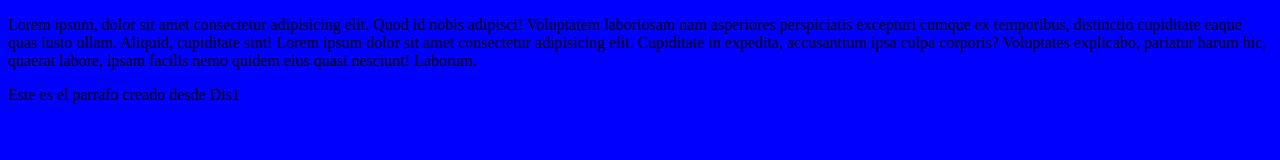
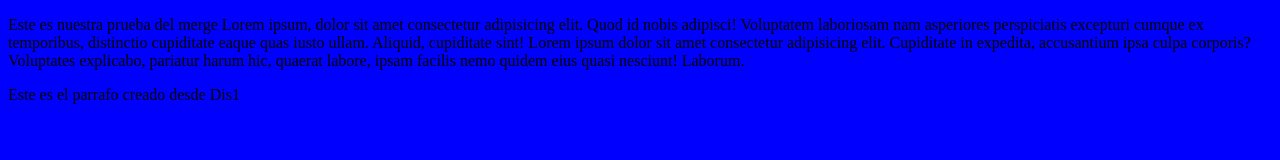
Before and after one commit to JulioAburto/EmpresaB, a plain HTML site: page index.html in a window 1280 px wide. Drawn offline with Linux system fonts and the light colour scheme.

Commit message:
Modificacion de primer parrafo

```diff
--- a/index.html
+++ b/index.html
@@ -5,19 +5,19 @@
 		<meta http-equiv="X-UA-Compatible" content="IE=edge" />
 		<meta name="viewport" content="width=device-width, initial-scale=1.0" />
 		<title>Document</title>
-        <link rel="stylesheet" href="/css/estilo.css">
-        <script src="/js/cod.js"></script>
+		<link rel="stylesheet" href="/css/estilo.css" />
+		<script src="/js/cod.js"></script>
 	</head>
 	<body>
 		<p>
-			Lorem ipsum, dolor sit amet consectetur adipisicing elit. Quod id nobis adipisci! Voluptatem
-			laboriosam nam asperiores perspiciatis excepturi cumque ex temporibus, distinctio cupiditate
-			eaque quas iusto ullam. Aliquid, cupiditate sint!
-            Lorem ipsum dolor sit amet consectetur adipisicing elit. Cupiditate in expedita, accusantium ipsa culpa corporis? Voluptates explicabo, pariatur harum hic, quaerat labore, ipsam facilis nemo quidem eius quasi nesciunt! Laborum.
+			Este es nuestra prueba del merge Lorem ipsum, dolor sit amet consectetur adipisicing elit.
+			Quod id nobis adipisci! Voluptatem laboriosam nam asperiores perspiciatis excepturi cumque ex
+			temporibus, distinctio cupiditate eaque quas iusto ullam. Aliquid, cupiditate sint! Lorem
+			ipsum dolor sit amet consectetur adipisicing elit. Cupiditate in expedita, accusantium ipsa
+			culpa corporis? Voluptates explicabo, pariatur harum hic, quaerat labore, ipsam facilis nemo
+			quidem eius quasi nesciunt! Laborum.
 		</p>
 
-        <p>
-            Este es el parrafo creado desde Dis1
-        </p>
+		<p>Este es el parrafo creado desde Dis1</p>
 	</body>
 </html>
```
